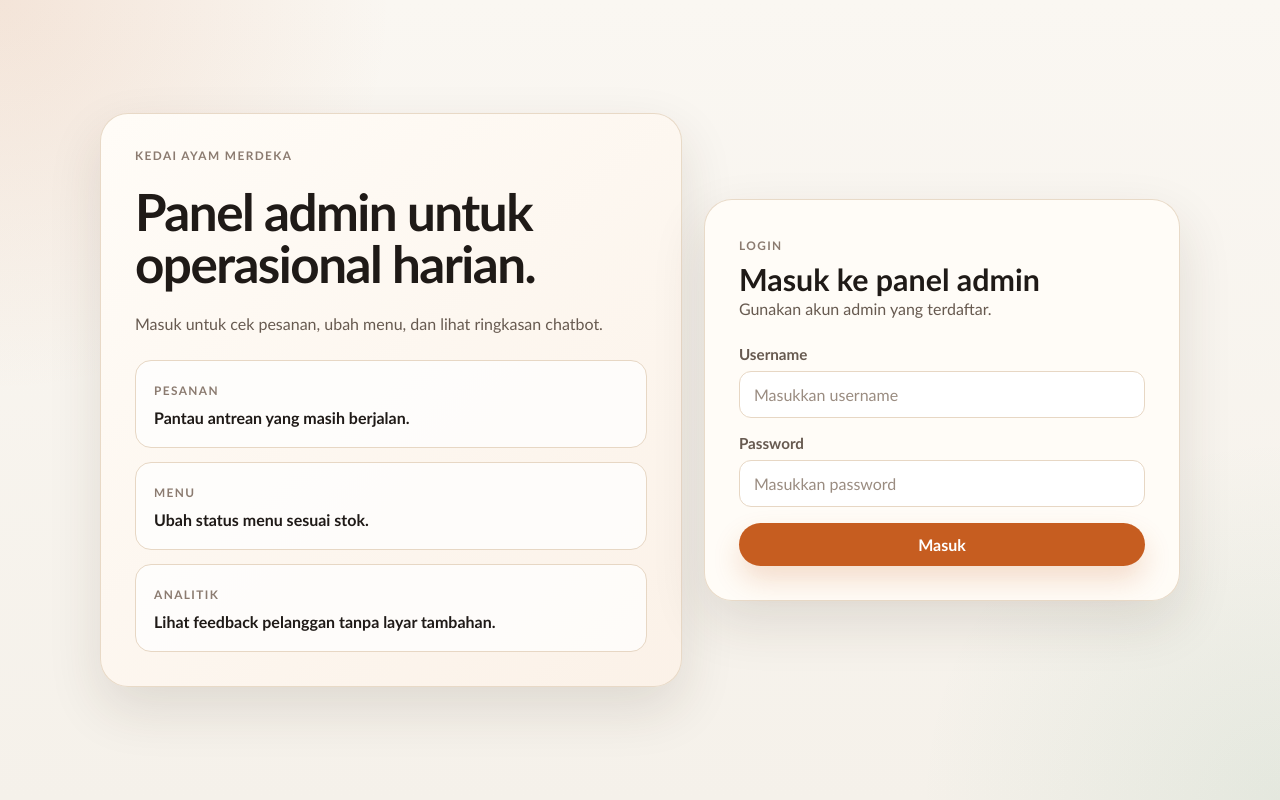
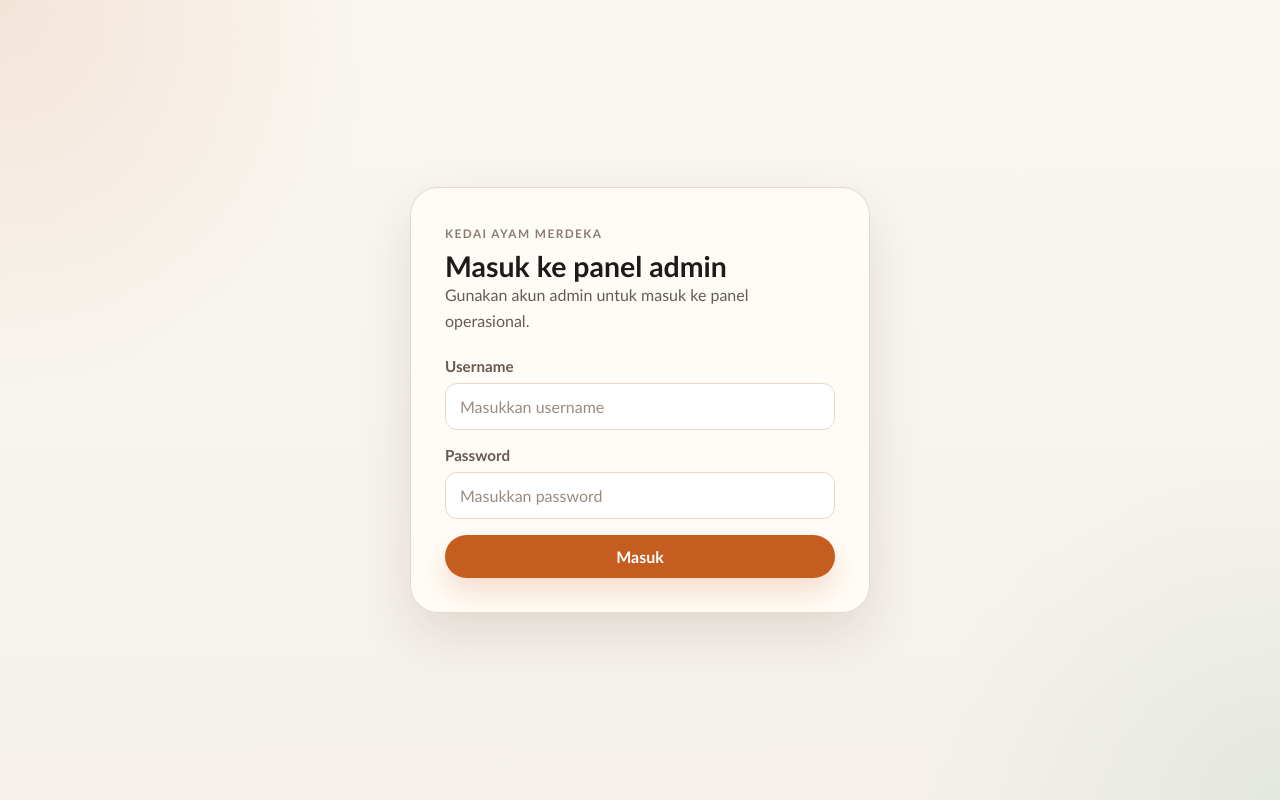
Before and after one commit to aZReaa/KedaiAyamMerdeka, a Flask app: page /login in a window 1280 px wide. Run offline with Flask 3, Linux system fonts and the light colour scheme.

Commit message:
add local admin tooling and refresh auth views

```diff
--- a/app.py
+++ b/app.py
@@ -56,7 +56,7 @@ print(f"[BOOT] Flask app created and ready to serve!")
 
 @app.route('/')
 def index():
-    return 'Chatbot Kedai Ayam Merdeka is running!'
+    return render_template('index.html', asset_version=Config.APP_VERSION)
 
 @app.route('/test-config')
 def test_config():
@@ -425,6 +425,7 @@ def api_pelanggan():
 @app.route('/api/system/db-info', methods=['GET'])
 def api_db_info():
     return jsonify({
+        'app_env': Config.APP_ENV,
         'host': Config.DB_HOST,
         'port': Config.DB_PORT,
         'database': Config.DB_NAME
@@ -435,6 +436,7 @@ def api_db_info():
 def api_menu_debug():
     snapshot = db.get_menu_debug_snapshot()
     snapshot['config'] = {
+        'app_env': Config.APP_ENV,
         'host': Config.DB_HOST,
         'port': Config.DB_PORT,
         'database': Config.DB_NAME
--- a/config.py
+++ b/config.py
@@ -3,7 +3,12 @@ from dotenv import load_dotenv
 
 load_dotenv()
 
+app_env = os.getenv('APP_ENV', '').strip().lower()
+if app_env == 'local':
+    load_dotenv('.env.local', override=True)
+
 class Config:
+    APP_ENV = app_env or 'default'
     SECRET_KEY = os.getenv('SECRET_KEY', 'dev-secret-key-change-in-production')
     APP_VERSION = (
         os.getenv('RAILWAY_GIT_COMMIT_SHA')
--- a/database.py
+++ b/database.py
@@ -2,6 +2,7 @@ import mysql.connector
 from mysql.connector import Error
 import threading
 import re
+import hashlib
 from config import Config
 
 class Database:
@@ -1149,6 +1150,9 @@ class Database:
 
     # ==================== ADMIN AUTHENTICATION ====================
 
+    def _hash_password(self, password):
+        return hashlib.sha256(password.encode()).hexdigest()
+
     def create_default_admin(self):
         """Create default admin if not exists"""
         cursor = self.get_cursor(dictionary=True)
@@ -1160,8 +1164,7 @@ class Database:
 
             if result['count'] == 0:
                 # Create default admin with password 'admin123'
-                import hashlib
-                password_hash = hashlib.sha256('admin123'.encode()).hexdigest()
+                password_hash = self._hash_password('admin123')
 
                 cursor.execute("""
                     INSERT INTO admin (username, password_hash, nama)
@@ -1182,8 +1185,7 @@ class Database:
         cursor = self.get_cursor(dictionary=True)
         if not cursor: return None
         try:
-            import hashlib
-            password_hash = hashlib.sha256(password.encode()).hexdigest()
+            password_hash = self._hash_password(password)
 
             cursor.execute("""
                 SELECT id_admin, username, nama FROM admin
@@ -1202,8 +1204,7 @@ class Database:
         cursor = self.get_cursor()
         if not cursor: return False
         try:
-            import hashlib
-            password_hash = hashlib.sha256(new_password.encode()).hexdigest()
+            password_hash = self._hash_password(new_password)
 
             cursor.execute("""
                 UPDATE admin SET password_hash = %s WHERE id_admin = %s
@@ -1216,6 +1217,53 @@ class Database:
             return False
         finally:
             if cursor: cursor.close()
+
+    def create_or_update_admin(self, username, password, nama=None):
+        """Create new admin or update existing admin credentials by username."""
+        cursor = self.get_cursor(dictionary=True)
+        if not cursor:
+            return {'success': False, 'action': None}
+        try:
+            self.create_database_and_tables()
+
+            safe_username = (username or '').strip()
+            safe_nama = (nama or safe_username or 'Administrator').strip()
+            if not safe_username or not password:
+                return {'success': False, 'action': None}
+
+            password_hash = self._hash_password(password)
+
+            cursor.execute("""
+                SELECT id_admin
+                FROM admin
+                WHERE username = %s
+                LIMIT 1
+            """, (safe_username,))
+            existing_admin = cursor.fetchone()
+
+            if existing_admin:
+                cursor.execute("""
+                    UPDATE admin
+                    SET password_hash = %s,
+                        nama = %s
+                    WHERE id_admin = %s
+                """, (password_hash, safe_nama, existing_admin['id_admin']))
+                action = 'updated'
+            else:
+                cursor.execute("""
+                    INSERT INTO admin (username, password_hash, nama)
+                    VALUES (%s, %s, %s)
+                """, (safe_username, password_hash, safe_nama))
+                action = 'created'
+
+            self.commit()
+            return {'success': True, 'action': action}
+        except Error as e:
+            print(f"Error create or update admin: {e}")
+            return {'success': False, 'action': None}
+        finally:
+            if cursor:
+                cursor.close()
 
     def close(self):
         connection = self.connection
--- a/static/style.css
+++ b/static/style.css
@@ -183,10 +248,10 @@ select:focus {
 }
 
 .auth-shell {
-    width: min(1080px, 100%);
+    width: min(460px, 100%);
     display: grid;
-    grid-template-columns: minmax(0, 1.1fr) minmax(360px, 0.9fr);
-    gap: 22px;
+    grid-template-columns: 1fr;
+    gap: 0;
     align-items: stretch;
 }
 
@@ -210,46 +275,29 @@ select:focus {
 
 .auth-brand {
     display: grid;
-    align-content: space-between;
-    gap: 22px;
+    align-content: center;
+    gap: 18px;
     background:
         linear-gradient(140deg, rgba(255, 253, 248, 0.96), rgba(251, 242, 232, 0.96)),
         var(--surface);
 }
 
 .auth-brand h1 {
-    font-size: clamp(2.2rem, 4vw, 3.6rem);
-    line-height: 1.02;
+    max-width: 11ch;
+    font-size: clamp(2rem, 3.4vw, 3.2rem);
+    line-height: 1.04;
     letter-spacing: -0.03em;
 }
 
-.auth-notes {
-    display: grid;
-    gap: 14px;
-}
-
-.auth-note {
-    padding: 18px;
-    border-radius: var(--radius-md);
-    background: rgba(255, 255, 255, 0.74);
-    border: 1px solid var(--stroke);
-}
-
-.auth-note strong {
-    display: block;
-    margin-top: 8px;
-    line-height: 1.45;
-}
-
 .auth-card {
-    align-self: center;
     display: grid;
     gap: 22px;
+    align-content: start;
 }
 
 .auth-card-head h2 {
     margin-top: 10px;
-    font-size: 1.9rem;
+    font-size: 1.78rem;
     line-height: 1.08;
 }
 
--- a/templates/login.html
+++ b/templates/login.html
@@ -8,31 +8,11 @@
 </head>
 <body class="auth-page">
     <main class="auth-shell">
-        <section class="auth-brand">
-            <p class="eyebrow">Kedai Ayam Merdeka</p>
-            <h1>Panel admin untuk operasional harian.</h1>
-            <p class="auth-copy">Masuk untuk cek pesanan, ubah menu, dan lihat ringkasan chatbot.</p>
-            <div class="auth-notes">
-                <div class="auth-note">
-                    <span class="auth-note-label">Pesanan</span>
-                    <strong>Pantau antrean yang masih berjalan.</strong>
-                </div>
-                <div class="auth-note">
-                    <span class="auth-note-label">Menu</span>
-                    <strong>Ubah status menu sesuai stok.</strong>
-                </div>
-                <div class="auth-note">
-                    <span class="auth-note-label">Analitik</span>
-                    <strong>Lihat feedback pelanggan tanpa layar tambahan.</strong>
-                </div>
-            </div>
-        </section>
-
         <section class="auth-card">
             <div class="auth-card-head">
-                <p class="eyebrow">Login</p>
+                <p class="eyebrow">Kedai Ayam Merdeka</p>
                 <h2>Masuk ke panel admin</h2>
-                <p class="section-copy">Gunakan akun admin yang terdaftar.</p>
+                <p class="section-copy">Gunakan akun admin untuk masuk ke panel operasional.</p>
             </div>
 
             {% if error %}
```
Also changed, not shown: other parts of static/style.css (+77 -1 lines), create_admin.py (added, +29 -0 lines), templates/admin.html (+7 -7 lines), templates/index.html (added, +43 -0 lines), README.md, 4 other files.
